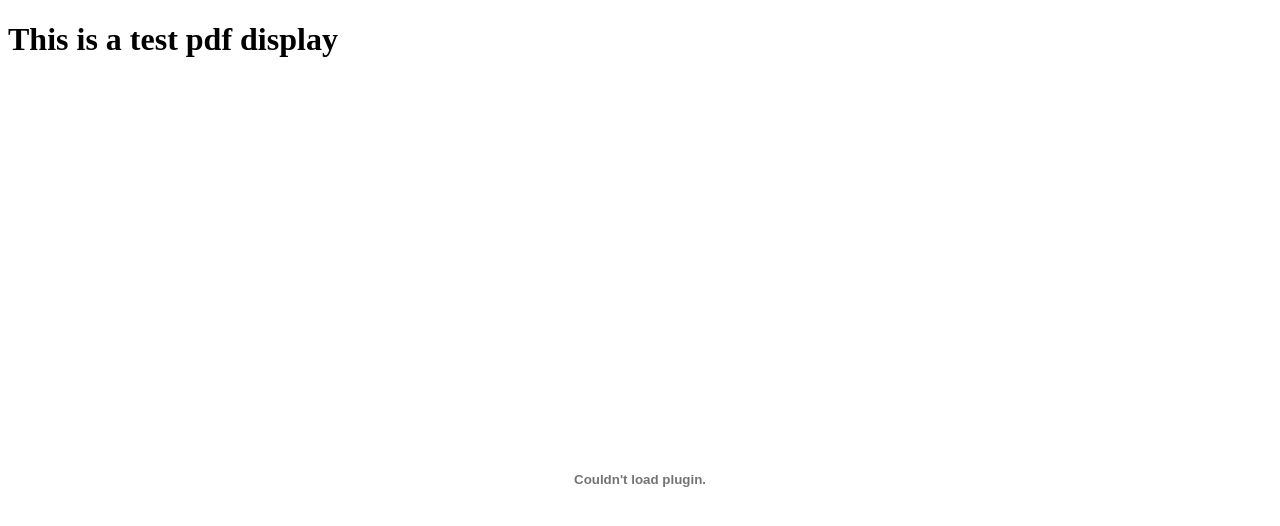
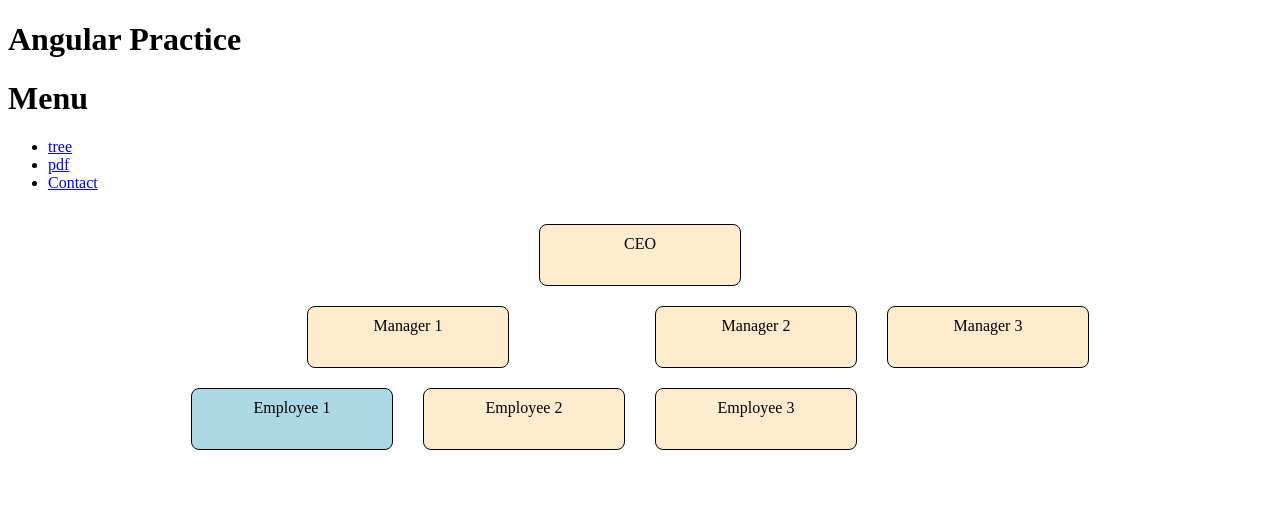
Before and after one commit to macr0nnie/angular_practice, an Angular app: page /tree in a window 1280 px wide. Before the commit this address led to /. Shown: the top 526 px of the page. Built offline with nearby package versions, Linux system fonts and the light colour scheme.

Commit message:
tree_diagram component

```diff
--- a/src/app/app.component.html
+++ b/src/app/app.component.html
@@ -1,4 +1,3 @@
-<h1>This is a test pdf display</h1>
-<app-pdf-embeds [PDF_URL]="'https://nces.ed.gov/pubs2021/2021144.pdf'"></app-pdf-embeds>
-<router-outlet></router-outlet>
+<h1>Angular Practice</h1>
+<app-menu></app-menu>
 <router-outlet />
--- a/src/app/app.component.ts
+++ b/src/app/app.component.ts
@@ -1,10 +1,12 @@
 import { Component } from '@angular/core';
-import { RouterOutlet } from '@angular/router';
+import { RouterOutlet, RouterLink } from '@angular/router';
 import { PdfEmbedsComponent } from "./shared/pdf-embeds/pdf-embeds.component";
+import { MenuComponent } from "./components/menu/menu.component";
+
 
 @Component({
   selector: 'app-root',
-  imports: [RouterOutlet, PdfEmbedsComponent],
+  imports: [RouterOutlet, PdfEmbedsComponent, MenuComponent, RouterLink],
   templateUrl: './app.component.html',
   styleUrl: './app.component.css'
 })
--- a/src/app/app.routes.ts
+++ b/src/app/app.routes.ts
@@ -1,3 +1,12 @@
 import { Routes } from '@angular/router';
+import { PdfEmbedsComponent } from './shared/pdf-embeds/pdf-embeds.component';
+import { MenuComponent } from './components/menu/menu.component';
+import { TreeStructureComponent } from './components/tree-structure/tree-structure.component';
+import { Component } from '@angular/core';
+import { PdfListComponent } from './components/pdf-list/pdf-list.component';
 
-export const routes: Routes = [];
+export const routes: Routes = [
+  { path: 'pfd', component: PdfListComponent },
+  { path: 'menu', component: MenuComponent },
+  { path: 'tree', component: TreeStructureComponent },
+];
--- /dev/null
+++ b/src/app/components/menu/menu.component.html
@@ -0,0 +1,8 @@
+<h1>Menu</h1>
+<nav>
+  <ul>
+    <li><a routerLink="/tree">tree</a></li>
+    <li><a routerLink="/pdf">pdf</a></li>
+    <li><a routerLink="/contact">Contact</a></li>
+  </ul>
+</nav>
--- a/src/app/components/pdf-list/pdf-list.component.html
+++ b/src/app/components/pdf-list/pdf-list.component.html
@@ -0,0 +1 @@
+<app-pdf-embeds>       </app-pdf-embeds>
--- a/src/app/components/pdf-list/pdf-list.component.ts
+++ b/src/app/components/pdf-list/pdf-list.component.ts
@@ -1,8 +1,9 @@
 import { Component } from '@angular/core';
+import { PdfEmbedsComponent } from '../../shared/pdf-embeds/pdf-embeds.component';
 
 @Component({
   selector: 'app-pdf-list',
-  imports: [],
+  imports: [PdfEmbedsComponent],
   templateUrl: './pdf-list.component.html',
   styleUrl: './pdf-list.component.css'
 })
--- /dev/null
+++ b/src/app/components/tree-structure/tree-structure.component.css
@@ -0,0 +1,53 @@
+.tree-container {
+  display: flex;
+  flex-direction: column;
+  align-items: center;
+  margin-top: 2rem;
+}
+.tree {
+  display: flex;
+  flex-direction: column;
+  align-items: center;
+}
+.node {
+  background-color: blanchedalmond;
+  color: black;
+  border: 1px solid black;
+  padding: 10px 20px;
+  min-width: 160px;
+  min-height: 40px;
+  text-align: center;
+  border-radius: 8px;
+  margin: 0 auto;
+  position: relative;
+  z-index: 1;
+}
+.name{
+    font: 700;
+}
+.title{
+
+}
+.highlight{
+    background-color: lightblue;
+}
+
+.children {
+  display: flex;
+  justify-content: center;
+  margin-top: 20px;
+  gap: 30px;
+}
+
+.child {
+  display: flex;
+  flex-direction: column;
+  align-items: center;
+}
+/* Change to suit smalled devices */
+@media (max-width: 600px) {
+  .children {
+    flex-direction: column;
+    gap: 10px;
+  }
+}
--- /dev/null
+++ b/src/app/components/tree-structure/tree-structure.component.html
@@ -0,0 +1,31 @@
+<div class="tree-container">
+  <div class="tree">
+    <!-- Root Node -->
+    <div class="node">CEO</div>
+    <div class="children">
+      <!-- First Level Children -->
+      <div class="child">
+        <div class="node">Manager 1</div>
+        <div class="children">
+          <div class="child">
+            <div class="node highlight">Employee 1</div>
+          </div>
+          <div class="child">
+            <div class="node">Employee 2</div>
+          </div>
+        </div>
+      </div>
+      <div class="child">
+        <div class="node">Manager 2</div>
+        <div class="children">
+          <div class="child">
+            <div class="node">Employee 3</div>
+          </div>
+        </div>
+      </div>
+      <div class="child">
+        <div class="node">Manager 3</div>
+      </div>
+    </div>
+  </div>
+</div>
```
Also changed, not shown: src/app/components/menu/menu.component.ts (added, +12 -0 lines), src/app/components/tree-structure/tree-structure.component.ts (added, +11 -0 lines), src/app/components/menu/menu.component.css (added), 2 other files (tests, documents, lock files or other folders).
